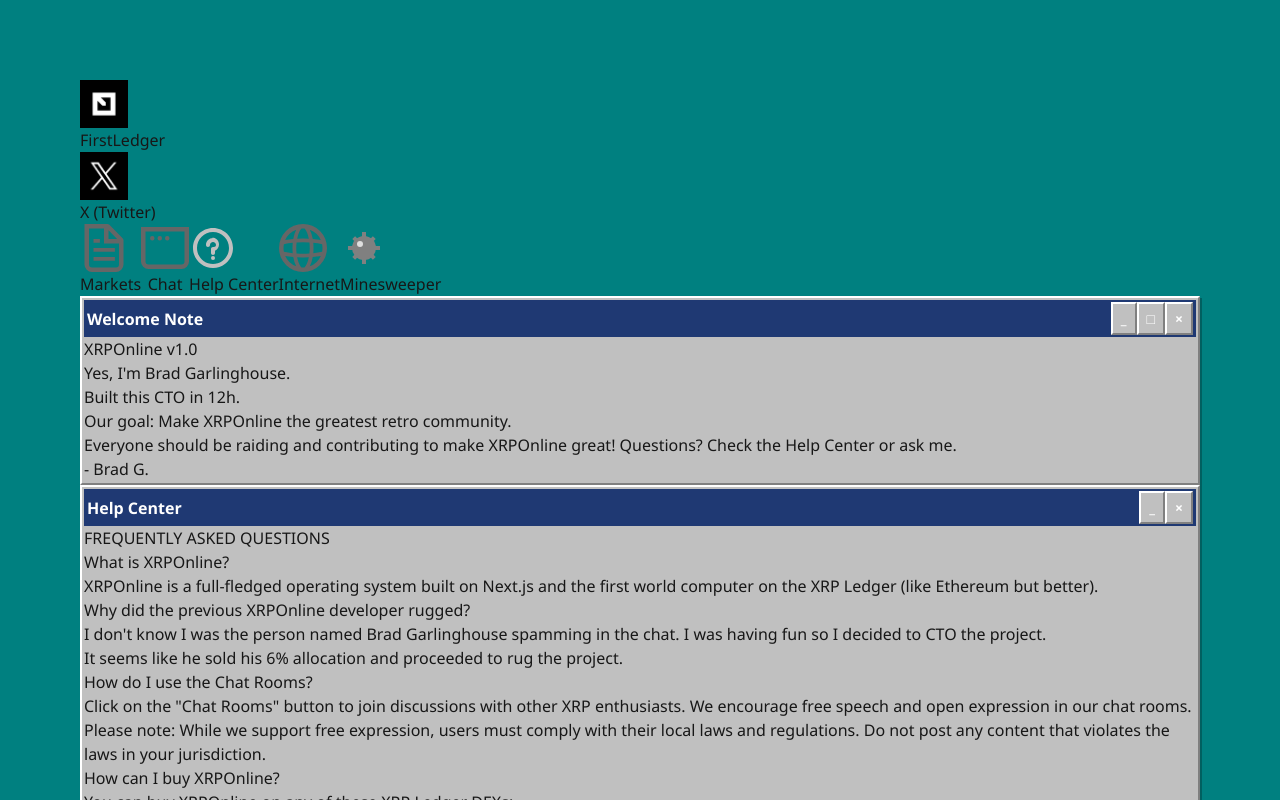
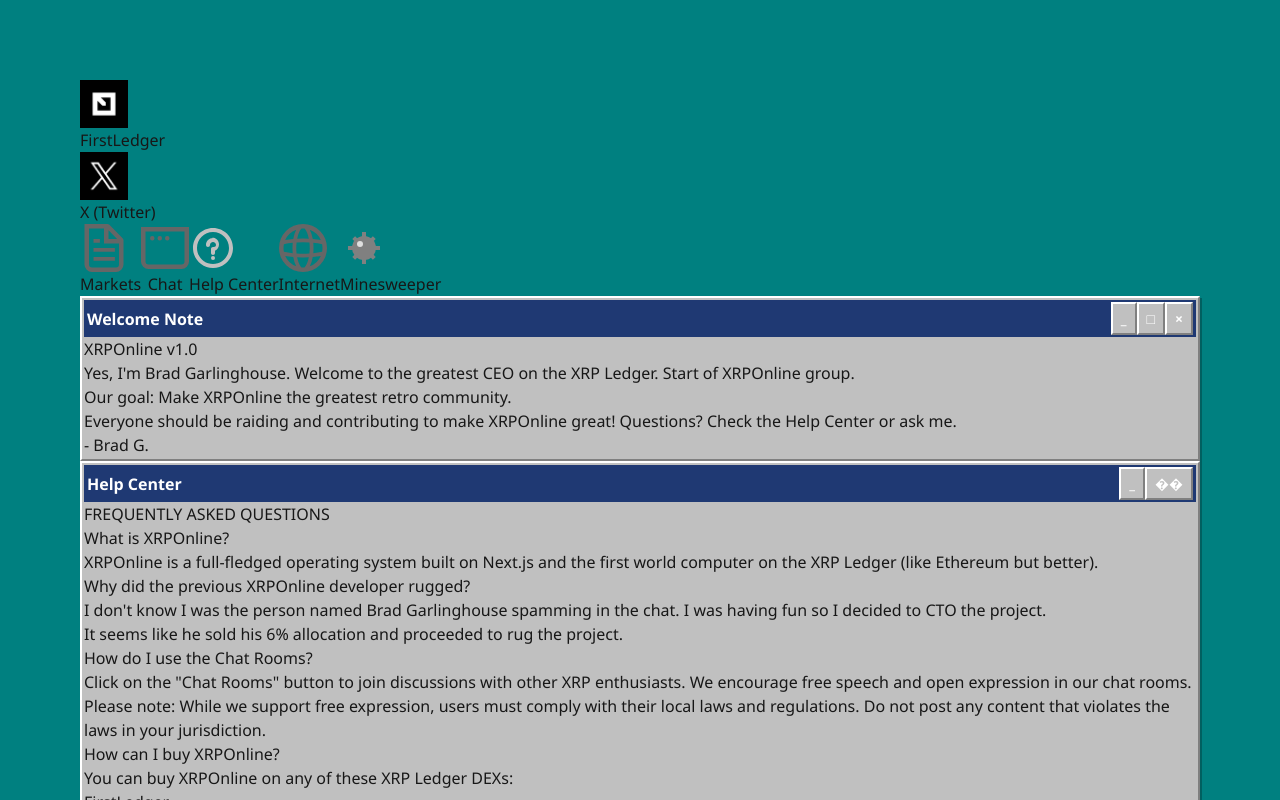
Before and after one commit to xrplto/xrponline-init, a Next.js app: page / in a window 1280 px wide. Both pictures are taken after a click on the button "Help Center". Shown: the top 800 px of the page. Built offline with nearby package versions, Linux system fonts and the light colour scheme.

Commit message:
ui update

```diff
--- a/src/app/page.tsx
+++ b/src/app/page.tsx
@@ -277,7 +277,7 @@
             <div className="flex flex-col gap-0.5 sm:gap-4">
               <div className="text-xs sm:text-lg font-bold text-[#1f3973]">XRPOnline v1.0</div>
               <div className="text-[9px] sm:text-sm space-y-0.5 sm:space-y-2">
-                <p>Yes, I&apos;m Brad Garlinghouse.<br/>Built this CTO in 12h.</p>
+                <p>Yes, I'm Brad Garlinghouse. Welcome to the greatest CEO on the XRP Ledger. Start of XRPOnline group.</p>
                 <p>Our goal: Make XRPOnline the greatest retro community.</p>
                 <p>Everyone should be raiding and contributing to make XRPOnline great! Questions? Check the Help Center or ask me.</p>
                 <p className="mt-1 sm:mt-2 text-right">- Brad G.</p>
@@ -420,7 +420,7 @@
                   className="win98-button h-[18px] w-[18px] flex items-center justify-center p-0"
                   onClick={() => setIsHelpOpen(false)}
                 >
-                  ×
+                  ��
                 </button>
               </div>
             </div>
```
